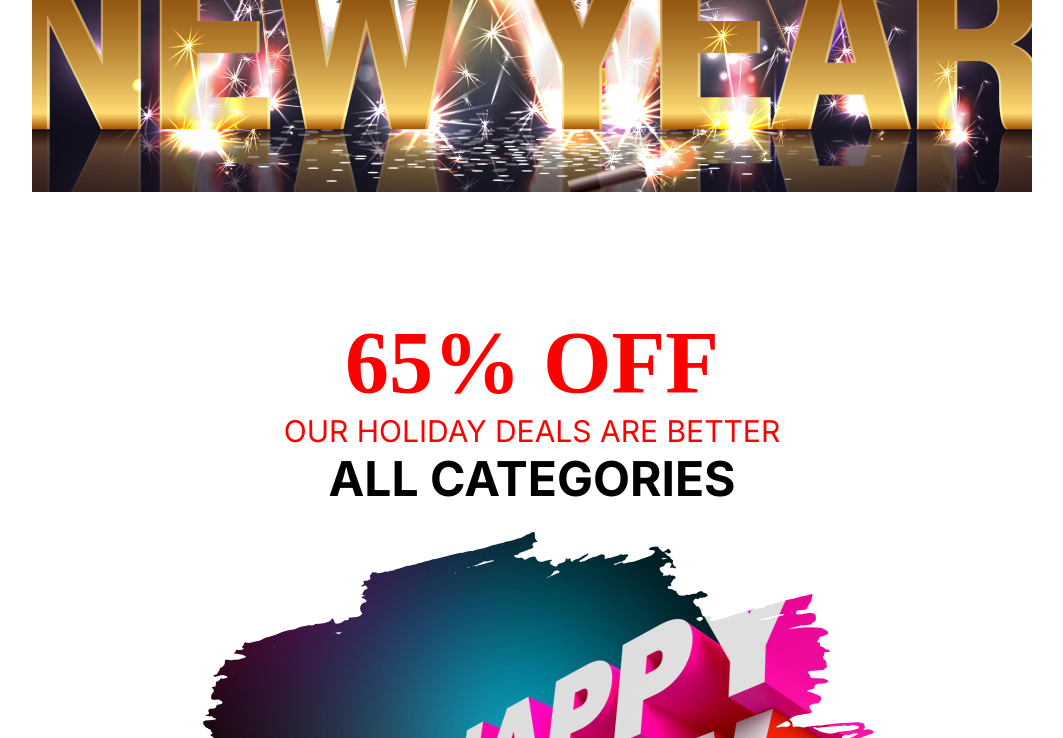
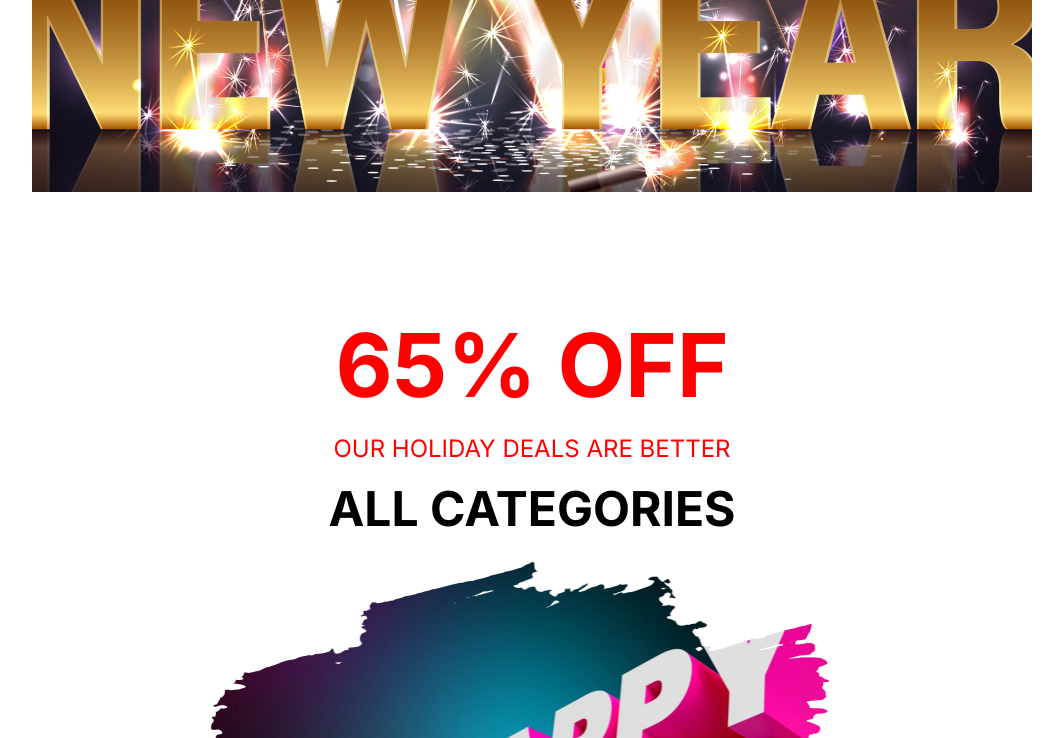
Before and after one commit to Tareq3e/new-year-offer-repo, a plain HTML site: page index.html in a window 1280 px wide. Shown: the part 458-1196 px from the top of the page, without its empty margins (108-1171 px from the left). Drawn offline with Linux system fonts and the light colour scheme.

Commit message:
compelet the new year pomo card design

```diff
--- a/index.html
+++ b/index.html
@@ -13,13 +13,13 @@
         <h1 class="title font-Merriweather">New Year Party <br><span>Celebration</span></h1>
         </div>
     </section>
-    <section class="banner-two">
-        <div class="banner-container-two">
-            <h1 class="banner-two-title">65% OFF</h1>
-            <p class="banner-two-description font-inter">OUR HOLIDAY DEALS ARE BETTER</p>
-            <h3 class="itme font-inter">ALL CATEGORIES</h3>
+    <section class="promo">
+        <div class="promo-container">
+            <h1 class="discount font-inter">65% OFF</h1>
+            <p class="subtext font-inter">OUR HOLIDAY DEALS ARE BETTER</p>
+            <h3 class="categories font-inter">ALL CATEGORIES</h3>
         </div>
-        <img src="images/New Year Photo.png" alt="">
+        <img class="promo-image" src="images/New Year Photo.png" alt="">
 
     </section>
 
--- a/styles/style.css
+++ b/styles/style.css
@@ -13,6 +13,8 @@
   margin: 0;
   padding: 0;
 }
+/* banner styles */
+
 .banner{
   background-image: url('/images/Banner\ Image.png');
   background-position: center;
@@ -48,27 +50,31 @@
   display: block;
   font-size: 50px;
 }
-.banner-two{
+
+/* promo styles */
+
+.promo{
   text-align: center;
   /* gap: 20px; */
 
+}
+.discount{
+  font-size: 88px;
+  color: #FF0000;
+  padding-top: 120px;
+}
+.subtext{
+  font-size: 24px;
+  font-weight: 600px;
+  color: #FF0000;
+  margin: 16px;
 
 }
-.banner-container-two{
-  margin: 120px 258px 0 258px;
-}
-.itme{
+.categories{
   margin-bottom: 24px;
   font-size: 48px;
 }
-.banner-two-description{
-  font-size: 30px;
-  font-weight: 600px;
-  color: #FF0000;
-  /* padding: 10px 0 ; */
+.promo-image{
+  width: 802px;
+  height: 500px;
 }
-.banner-two-title{
-  font-size: 88px;
-  color: #FF0000;
-  /* padding-top: 120px; */
-}
```
